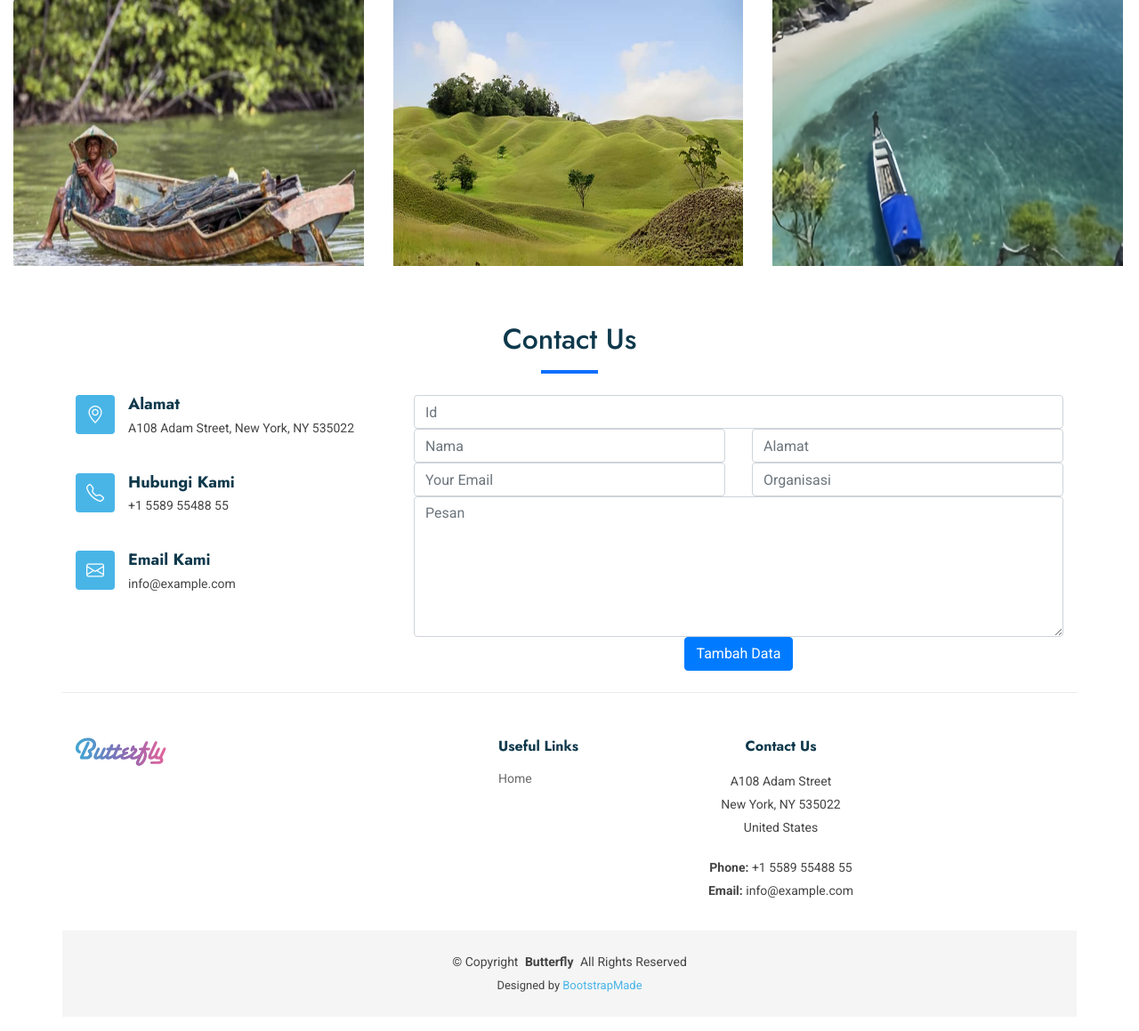
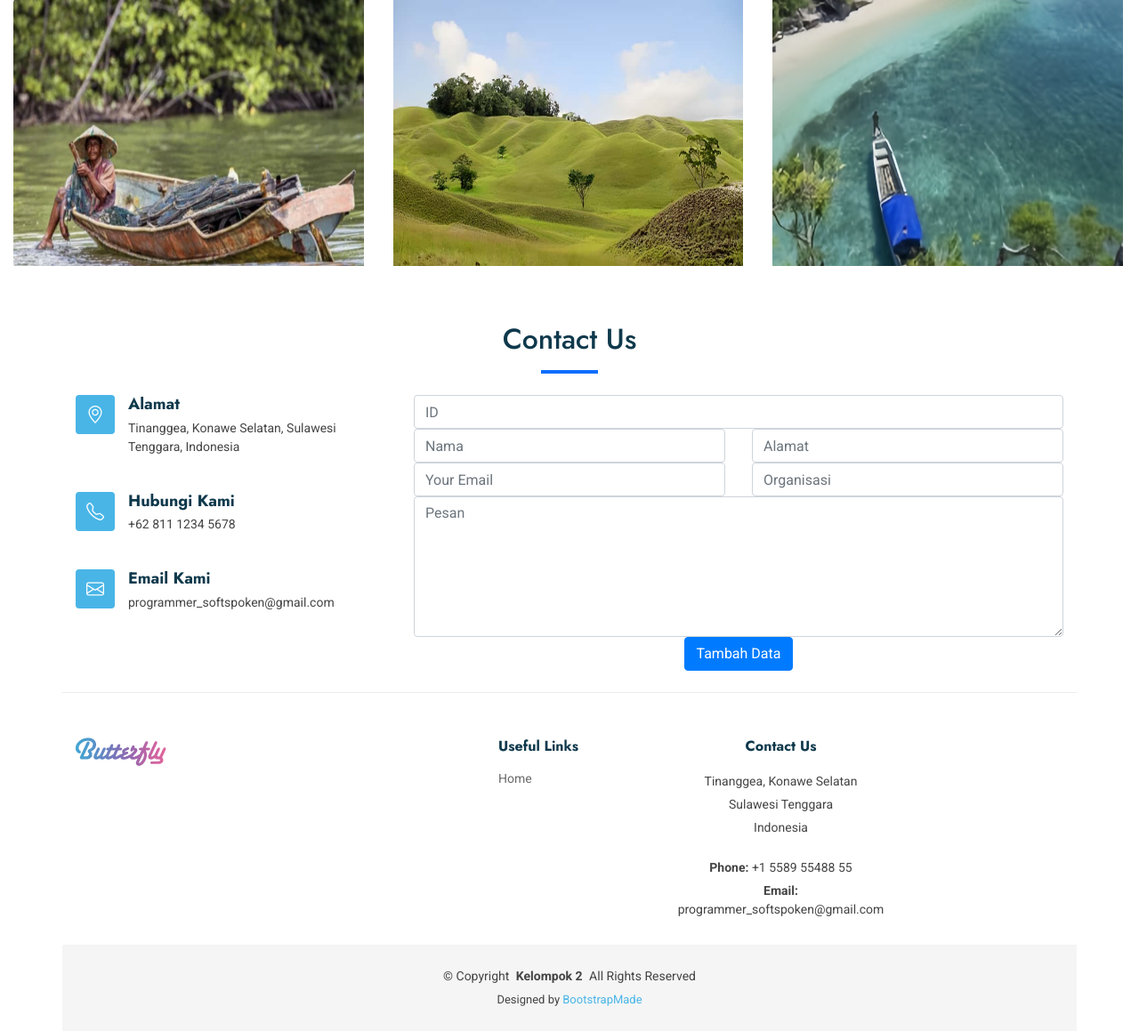
Before and after one commit to frzzz12/Project-Pemrograman-Web, a PHP site: page / in a window 1280 px wide. Shown: the part 4909-6068 px from the top of the page at 89% size. Before the commit the page ends 6024 px from the top, so only its background shows below. Run offline with PHP 8.4, Linux system fonts and the light colour scheme; data that the repository does not hold is empty; some libraries are stand-ins or nearby versions.

Commit message:
rapihkan dikit

```diff
--- a/index.php
+++ b/index.php
@@ -183,6 +183,7 @@ if(isset($_POST['tambahData'])) {
                 </div>
               </div>
               <div class="icon">
+                <a href="assets/img/logo_konsel.jpg" class="glightbox" data-gallery="images-gallery">
                 <img src="assets/img/<?= $row2[4]?>" class="rounded" style="color: #0dcaf0;" style=></i>
               </div>
             </div>
@@ -203,6 +204,7 @@ if(isset($_POST['tambahData'])) {
         </div>
         <div class="d-flex justify-content-center mx-4 gap-4">
           <div>
+            <a href="assets/img/wilayah.jpg" class="glightbox" data-gallery="images-gallery">
             <img src="assets/img/<?=$row3[4]?>" alt="" class="rounded">
           </div>
           <div class="d-flex  flex-column justify-content-center">
@@ -227,6 +229,7 @@ if(isset($_POST['tambahData'])) {
       </div>
       <div class="d-flex flex-column justify-content-center mx-4 gap-4">
           <div class="d-flex justify-content-center">
+            <a href="assets/img/topografi.jpg" class="glightbox" data-gallery="images-gallery">
             <img src="assets/img/<?=$row4[4]?>" alt="" class="rounded" >
           </div>
           <div class="d-flex  flex-column justify-content-center">
@@ -523,7 +526,7 @@ if(isset($_POST['tambahData'])) {
               <i class="bi bi-geo-alt flex-shrink-0"></i>
               <div>
                 <h3>Alamat</h3>
-                <p>A108 Adam Street, New York, NY 535022</p>
+                <p>Tinanggea, Konawe Selatan, Sulawesi Tenggara, Indonesia</p>
               </div>
             </div><!-- End Info Item -->
 
@@ -531,7 +534,7 @@ if(isset($_POST['tambahData'])) {
               <i class="bi bi-telephone flex-shrink-0"></i>
               <div>
                 <h3>Hubungi Kami</h3>
-                <p>+1 5589 55488 55</p>
+                <p>+62 811 1234 5678</p>
               </div>
             </div><!-- End Info Item -->
 
@@ -539,7 +542,7 @@ if(isset($_POST['tambahData'])) {
               <i class="bi bi-envelope flex-shrink-0"></i>
               <div>
                 <h3>Email Kami</h3>
-                <p>info@example.com</p>
+                <p>programmer_softspoken@gmail.com</p>
               </div>
             </div><!-- End Info Item -->
 
@@ -551,7 +554,7 @@ if(isset($_POST['tambahData'])) {
               <div class="row gy-4">
 
                 <div class="col-md-12">
-                  <input type="number" name="id" class="form-control" placeholder="Id" required="" autocomplete="off">
+                  <input type="number" name="id" class="form-control" placeholder="ID" required="" autocomplete="off">
                 </div>
                 <div class="col-md-6">
                   <input type="text" name="name" class="form-control" placeholder="Nama" required="" autocomplete="off">
@@ -605,12 +608,11 @@ if(isset($_POST['tambahData'])) {
         <div class="col-lg-2 col-6 footer-links">
           <h4>Useful Links</h4>
           <ul>
-            <li><a href="#hero">Home</a></li>
-            <li><a href="#"><?=$row1[1]?></a></li>
-            <li><a href="#"><?=$row2[1]?></a></li>
-            <li><a href="#"><?=$row3[1]?></a></li>
-            <li><a href="#"><?=$row4[1]?></a></li>
-            <li><a href="#"><?=$row5[1]?></a></li>
+          <li><a href="#hero">Home</a></li>
+          <li><a href="#services"><?= $row2[1]?></a></li>
+          <li><a href="#wilayahKecamatan"><?= $row3[1]?></a></li>
+          <li><a href="#topografi"><?= $row4[1]?></a></li>
+          <li><a href="#batasWilayah"><?= $row5[1]?></a></li>
           </ul>
         </div>
 
@@ -618,18 +620,18 @@ if(isset($_POST['tambahData'])) {
 
         <div class="col-lg-3 col-md-12 footer-contact text-center text-md-start">
           <h4>Contact Us</h4>
-          <p>A108 Adam Street</p>
-          <p>New York, NY 535022</p>
-          <p>United States</p>
+          <p>Tinanggea, Konawe Selatan</p>
+          <p>Sulawesi Tenggara</p>
+          <p>Indonesia</p>
           <p class="mt-4"><strong>Phone:</strong> <span>+1 5589 55488 55</span></p>
-          <p><strong>Email:</strong> <span>info@example.com</span></p>
+          <p><strong>Email:</strong> <span>programmer_softspoken@gmail.com</span></p>
         </div>
 
       </div>
     </div>
 
     <div class="container copyright text-center mt-4">
-      <p>© <span>Copyright</span> <strong class="px-1 sitename">Butterfly</strong> <span>All Rights Reserved</span></p>
+      <p>© <span>Copyright</span> <strong class="px-1 sitename">Kelompok 2</strong> <span>All Rights Reserved</span></p>
       <div class="credits">
         <!-- All the links in the footer should remain intact. -->
         <!-- You can delete the links only if you've purchased the pro version. -->
```
Also changed, not shown: layout/admin/admin.php (+4 -4 lines), layout/admin/tamu.php (+7 -7 lines), layout/admin/uraian.php (+4 -5 lines).
